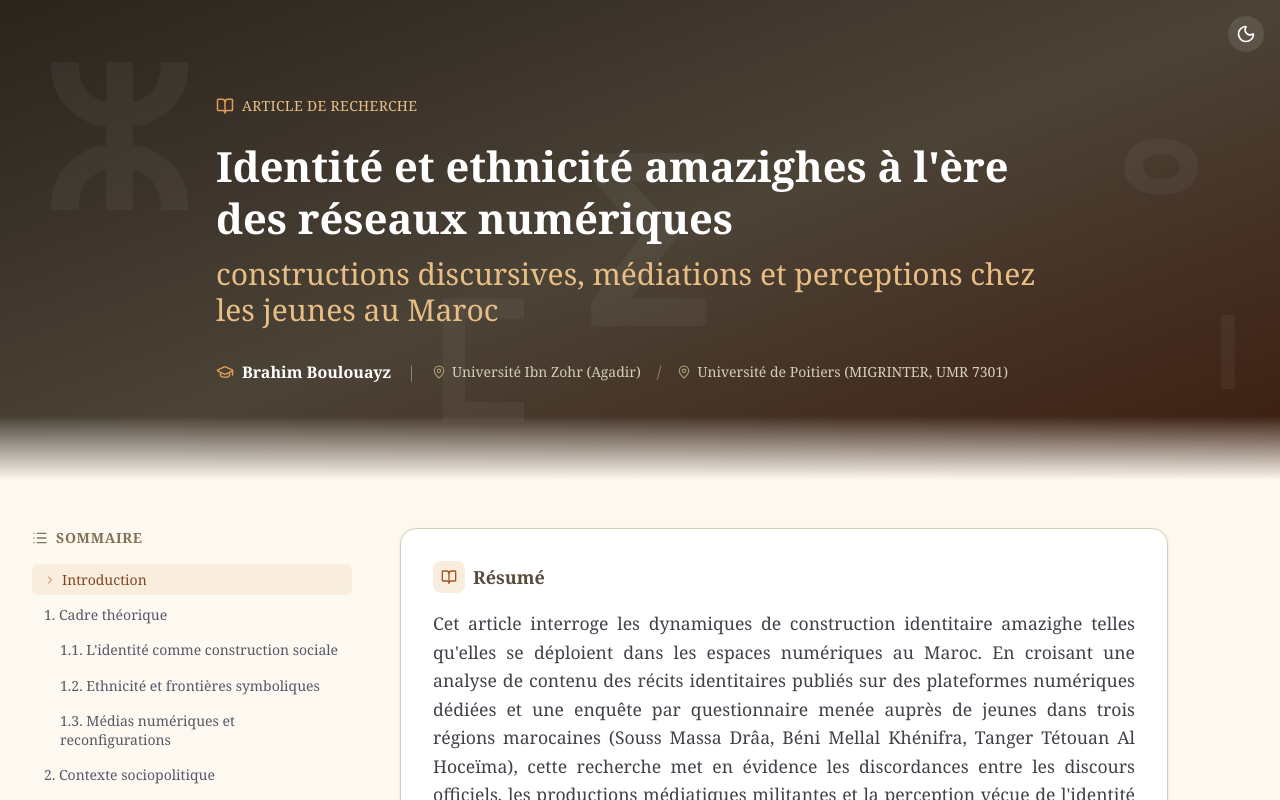
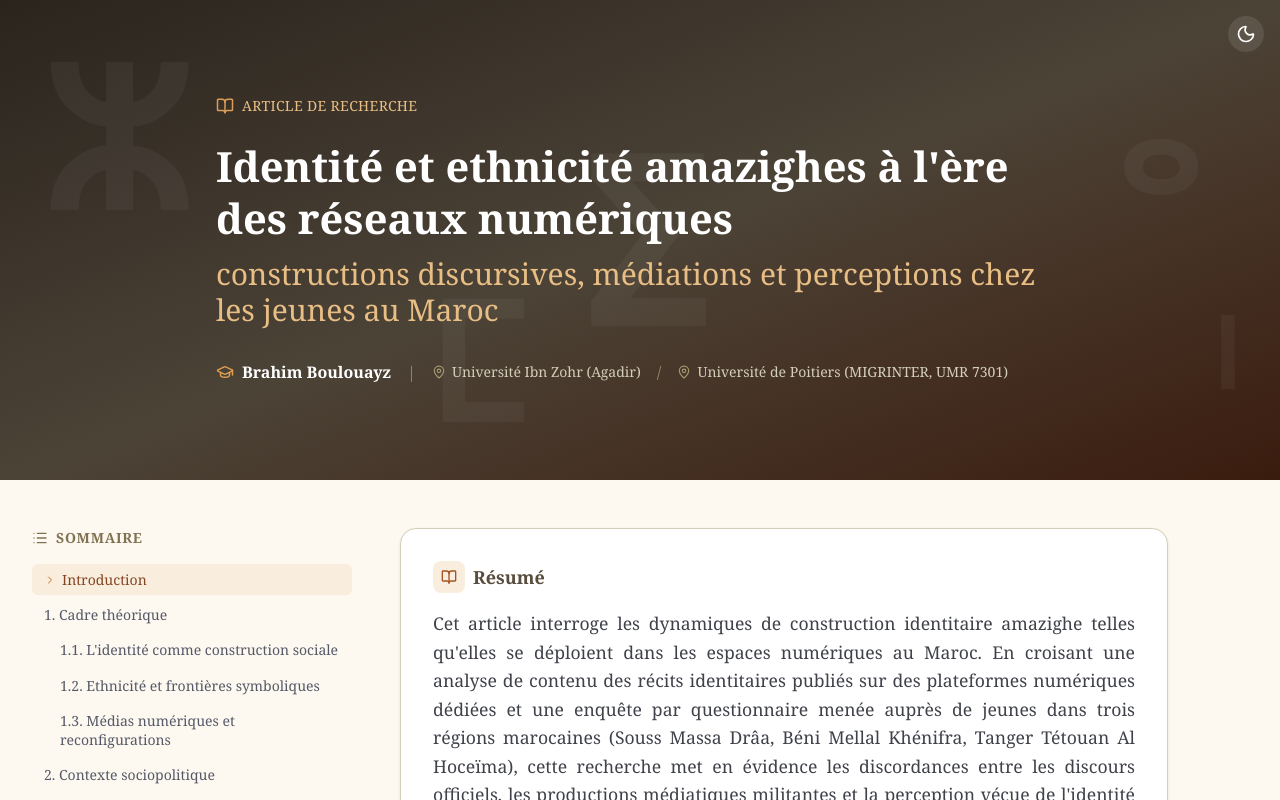
Before and after one commit to minooxblog-ux/identite-ethnicite-amazighes, a React (Vite) app: page / in a window 1280 px wide. Shown: the top 800 px of the page. Built offline with nearby package versions, Linux system fonts and the light colour scheme.

Commit message:
remove bottom gradient fade from header

```diff
--- a/src/App.tsx
+++ b/src/App.tsx
@@ -107,8 +107,6 @@ function App() {
           </div>
         </div>
 
-        {/* Bottom gradient fade */}
-        <div className="absolute bottom-0 left-0 right-0 h-16 bg-gradient-to-t from-amazigh-50 dark:from-ink-950 to-transparent" />
       </header>
 
       {/* Theme Toggle Button */}
```
